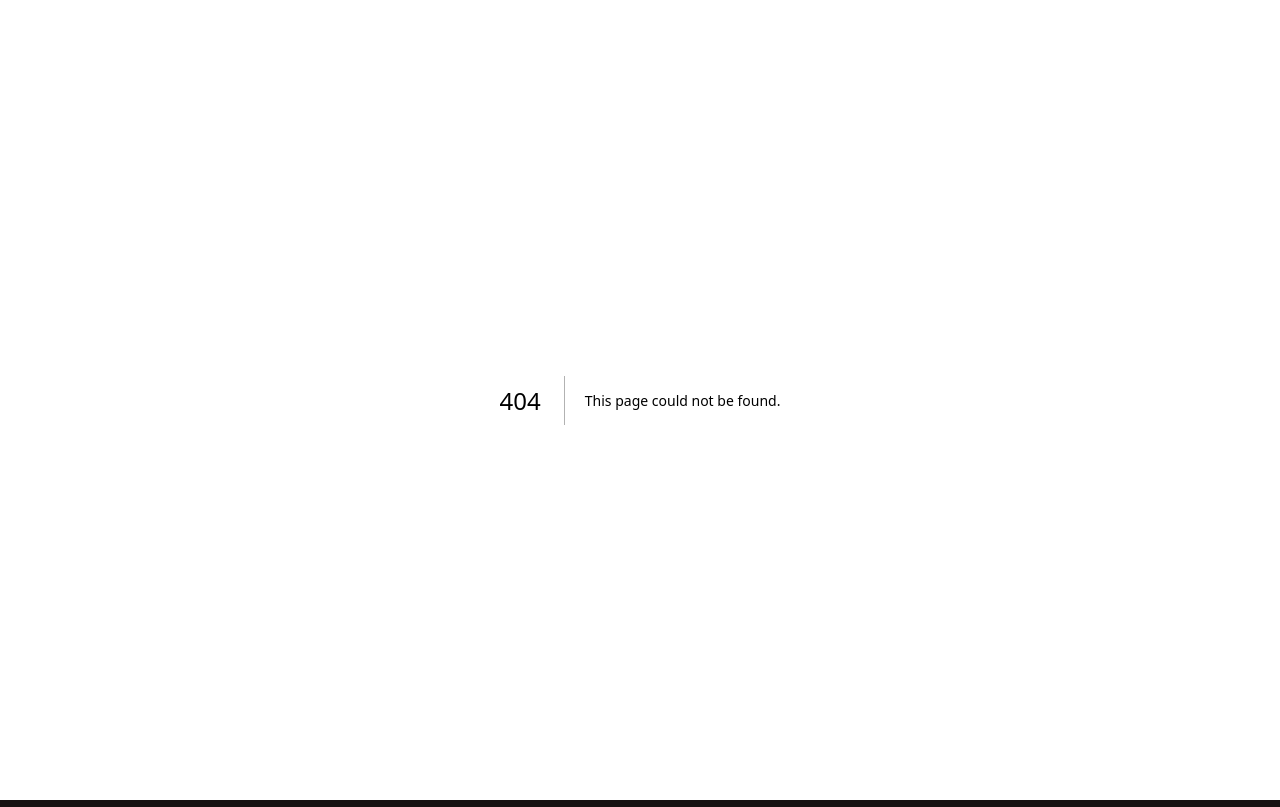
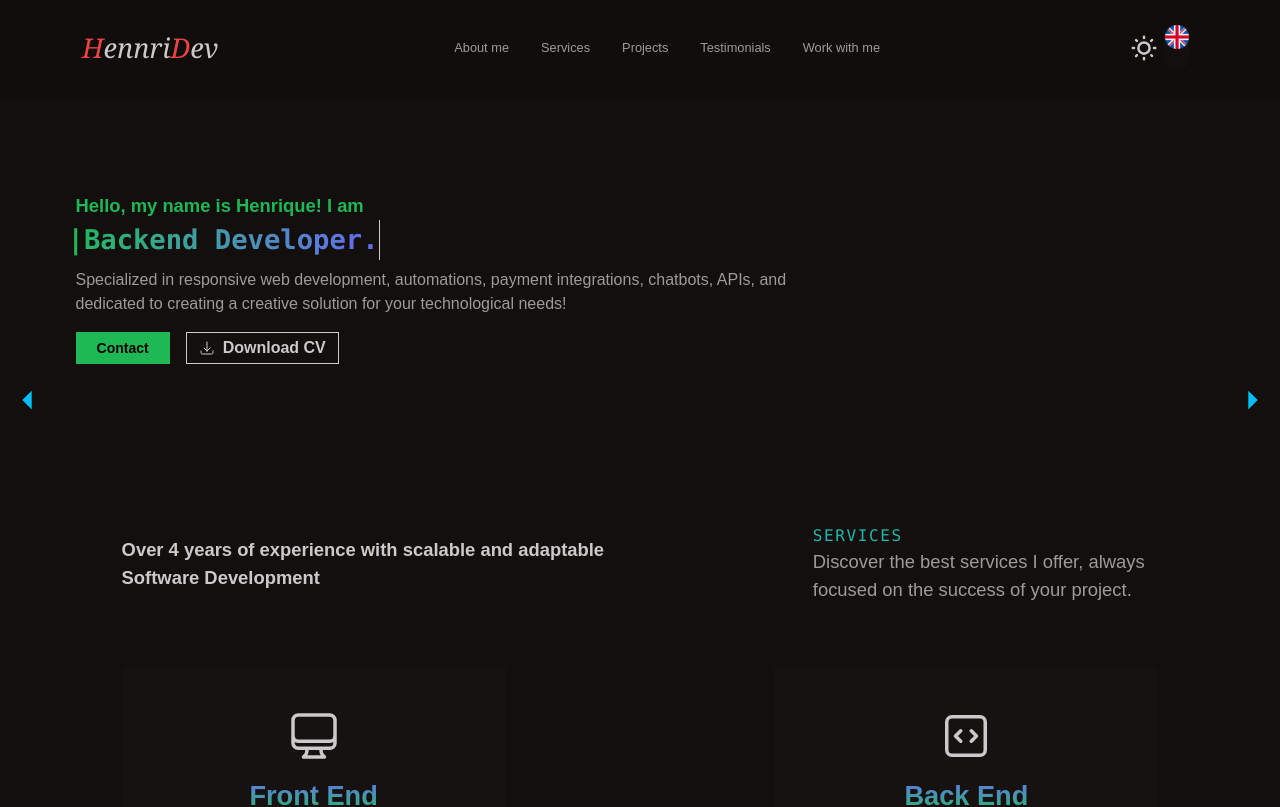
Before and after one commit to henrique307/portfolio-next, a Next.js app: page /en in a window 1280 px wide. Before the commit this address had no page. Shown: the top 807 px of the page. Built offline with nearby package versions, Linux system fonts and the light colour scheme.

Commit message:
fix: locale

```diff
--- /dev/null
+++ b/src/app/[locale]/layout.tsx
@@ -0,0 +1,15 @@
+import { notFound } from "next/navigation";
+
+const locales = ["pt", "en", "es"];
+
+export default async function LocaleLayout({
+  children,
+  params: { locale },
+}: {
+  children: React.ReactNode;
+  params: { locale: string };
+}) {
+  if (!locales.includes(locale)) notFound();
+
+  return children;
+}
--- /dev/null
+++ b/src/app/[locale]/page.tsx
@@ -0,0 +1,13 @@
+import { HeaderComponent } from "../components/header/header";
+import { FooterComponent } from "../components/footer/footer";
+import { MainComponent } from "../components/main/main";
+
+export default function Home() {
+  return (
+    <>
+      <HeaderComponent />
+      <MainComponent />
+      <FooterComponent />
+    </>
+  );
+}
--- a/src/app/components/header/header.tsx
+++ b/src/app/components/header/header.tsx
@@ -1,33 +1,27 @@
-"use client"
+"use client";
 
 import "./header.css";
 import { Logo } from "../../utils/logo";
 import { Settings, Themes } from "../../utils/icons/icons";
 import { useTranslation } from "react-i18next";
+import { useRouter, usePathname } from "next/navigation";
+import Link from "next/link";
 
 export function HeaderComponent() {
   const { t, i18n } = useTranslation("global");
   const navItems = t("header.sections", { returnObjects: true }) as NavItem[];
+  const router = useRouter();
+  const pathname = usePathname();
+
+  const locales = ["pt", "en", "es"];
 
   const langs = [
-    {
-      url: "images/languages/espanha.png",
-      name: "es",
-    },
-    {
-      url: "images/languages/reino-unido.png",
-      name: "en",
-    },
-    {
-      url: "images/languages/brasil.png",
-      name: "pt",
-    },
+    { url: "images/languages/espanha.png", name: "es" },
+    { url: "images/languages/reino-unido.png", name: "en" },
+    { url: "images/languages/brasil.png", name: "pt" },
   ];
 
-  function handleLanguageChange(lang: string) {
-    i18n.changeLanguage(lang);
-  }
-
+  // restante do JSX igual, sem nenhuma alteração
   return (
     <section className="z-20 drawer text-base-content">
       <input id="my-drawer-3" type="checkbox" className="drawer-toggle" />
@@ -64,7 +58,10 @@ export function HeaderComponent() {
                 {navItems.map((item, i) => {
                   return (
                     <li key={i}>
-                      <a className="text-clamp-subtext opacity-75" href={item.link}>
+                      <a
+                        className="text-clamp-subtext opacity-75"
+                        href={item.link}
+                      >
                         {item.nome}
                       </a>
                     </li>
@@ -72,19 +69,9 @@ export function HeaderComponent() {
                 })}
               </ul>
             </div>
-            <div className="dropdown dropdown-hover">
-              <div
-                tabIndex={0}
-                role="button"
-                className="btn m-1 bg-base-300 border-transparent"
-              >
-                <Settings className="bg-base-300" />
-              </div>
-              <ul
-                tabIndex={0}
-                className="dropdown-content gap-2 menu bg-base-100 rounded-box z-[1] w-fit p-2 shadow"
-              >
-                <Themes className="w-1/2 mx-auto aspect-square" />
+            <ul className="menu menu-horizontal flex-nowrap rounded-box">
+              <Themes className="w-1/3 mx-auto aspect-square" />
+              <li>
                 <details>
                   <ul>
                     {langs.map((lang, i) => {
@@ -92,26 +79,35 @@ export function HeaderComponent() {
                       return (
                         <li key={i}>
                           <a
-                            onClick={() => handleLanguageChange(lang.name)}
+                            href={`/${lang.name}`}
                             className="uppercase flex justify-center"
                           >
-                            <img src={lang.url as string} alt={lang.name} className="rounded-full w-5" />
+                            <img
+                              src={lang.url as string}
+                              alt={lang.name}
+                              className="rounded-full w-5"
+                            />
                           </a>
                         </li>
                       );
                     })}
                   </ul>
-                  <summary className="btn cursor-pointer bg-base-200">
+                  <summary className="btn cursor-pointer after:content-none p-0">
                     {langs.map(
                       (lang, i) =>
                         i18n.language === lang.name && (
-                          <img src={lang.url as string} alt={lang.name} className="min-w-6 mx-auto" key={i} />
-                        )
+                          <img
+                            src={lang.url as string}
+                            alt={lang.name}
+                            className="w-6 mx-auto"
+                            key={i}
+                          />
+                        ),
                     )}
                   </summary>
                 </details>
-              </ul>
-            </div>
+              </li>
+            </ul>
           </div>
         </div>
         {/* Page content here */}
--- a/src/app/layout.tsx
+++ b/src/app/layout.tsx
@@ -1,8 +1,8 @@
-"use client"
+"use client";
 
-import { Providers } from "./providers/i18n.provider";
+import { Providers } from "./providers";
 import Script from "next/script";
-import "./globals.css"
+import "./globals.css";
 
 export default function RootLayout({
   children,
@@ -13,47 +13,90 @@ export default function RootLayout({
     <html lang="pt-BR" className="scroll-smooth" data-theme="forest">
       <head>
         <meta charSet="UTF-8" />
-        <link rel="icon" href="images/icons/hd.ico" sizes="16x16 32x32 48x48 192x192 512x512" type="image/x-icon" />
+        <link
+          rel="icon"
+          href="images/icons/hd.ico"
+          sizes="16x16 32x32 48x48 192x192 512x512"
+          type="image/x-icon"
+        />
         <link rel="canonical" href="https://hennridev.work" />
 
         {/* <!-- Open Graph Tags --> */}
         <meta property="og:type" content="website" />
         <meta property="og:locale" content="pt_BR.UTF-8" />
-        <meta property="og:site_name" content="Hennridev | Desenvolvimento de Software" />
-        <meta property="og:title" content="HennriDev - Desenvolvimento Web & Automação" />
-        <meta property="og:description" content="Criação de sistemas escaláveis, automação e integrações de API para seu negócio." />
-        <meta property="og:image" itemProp="image" content="images/icons/hd.ico" />
+        <meta
+          property="og:site_name"
+          content="Hennridev | Desenvolvimento de Software"
+        />
+        <meta
+          property="og:title"
+          content="HennriDev - Desenvolvimento Web & Automação"
+        />
+        <meta
+          property="og:description"
+          content="Criação de sistemas escaláveis, automação e integrações de API para seu negócio."
+        />
+        <meta
+          property="og:image"
+          itemProp="image"
+          content="images/icons/hd.ico"
+        />
 
         {/* <!-- TODO: imagem deve ser 1200x630 --> */}
-        <meta property="og:image:alt" content="HennriDev - Desenvolvimento Web & Automação" />
+        <meta
+          property="og:image:alt"
+          content="HennriDev - Desenvolvimento Web & Automação"
+        />
         <meta property="og:url" content="https://hennridev.work" />
         {/* <!-- Fim Open Graph Tags --> */}
 
         {/* <!-- Twitter Tags--> */}
         <meta name="twitter:card" content="summary_large_image" />
-        <meta name="twitter:title" content="HennriDev - Desenvolvimento Web & Automação" />
-        <meta name="twitter:description" content="Desenvolvimento de software especializado em aplicações modernas e escaláveis." />
+        <meta
+          name="twitter:title"
+          content="HennriDev - Desenvolvimento Web & Automação"
+        />
+        <meta
+          name="twitter:description"
+          content="Desenvolvimento de software especializado em aplicações modernas e escaláveis."
+        />
         <meta name="twitter:url" content="https://hennridev.work" />
-        <meta name="twitter:description" content="Henrique Florencio, Desenvolvedor de Software especializado em desenvolvimento web responsivo e escalável!" />
+        <meta
+          name="twitter:description"
+          content="Henrique Florencio, Desenvolvedor de Software especializado em desenvolvimento web responsivo e escalável!"
+        />
         <meta name="twitter:image" content="images/icons/hd.ico" />
-        <meta name="twitter:image:alt" content="HennriDev - Desenvolvimento Web & Automação" />
+        <meta
+          name="twitter:image:alt"
+          content="HennriDev - Desenvolvimento Web & Automação"
+        />
         {/* <!-- Fim Twitter Tags--> */}
 
         <meta name="apple-mobile-web-app-capable" content="yes" />
         <meta name="mobile-web-app-capable" content="yes" />
-        <meta name="description" content="Desenvolvimento de software especializado em aplicações web modernas, responsivas e escaláveis. React, Node.js, API Rest, Integrações e Automação." />
-        <meta name="keywords" content="Henrique Florencio, Desenvolvedor, Desenvolvimento, Programador, Software, Fullstack, Frontend, Backend, Mobile, Integração de APIs, Automação, SEO, Google, TypeScript, Java, SQL, React, Node.js, Next.js, MongoDB, API REST, Chatbot, Web Scraping, Freelancer, Website, Aplicativo, Responsivo, UX, UI, Ecommerce, Hennridev" />
+        <meta
+          name="description"
+          content="Desenvolvimento de software especializado em aplicações web modernas, responsivas e escaláveis. React, Node.js, API Rest, Integrações e Automação."
+        />
+        <meta
+          name="keywords"
+          content="Henrique Florencio, Desenvolvedor, Desenvolvimento, Programador, Software, Fullstack, Frontend, Backend, Mobile, Integração de APIs, Automação, SEO, Google, TypeScript, Java, SQL, React, Node.js, Next.js, MongoDB, API REST, Chatbot, Web Scraping, Freelancer, Website, Aplicativo, Responsivo, UX, UI, Ecommerce, Hennridev"
+        />
         <meta name="title" content="Hennridev | Desenvolvimento de Software" />
-        <link rel="stylesheet" href="https://cdnjs.cloudflare.com/ajax/libs/animate.css/4.1.1/animate.min.css" />
-        <link rel="stylesheet" href="https://cdn.jsdelivr.net/gh/devicons/devicon@latest/devicon.min.css" />
+        <link
+          rel="stylesheet"
+          href="https://cdnjs.cloudflare.com/ajax/libs/animate.css/4.1.1/animate.min.css"
+        />
+        <link
+          rel="stylesheet"
+          href="https://cdn.jsdelivr.net/gh/devicons/devicon@latest/devicon.min.css"
+        />
         <meta name="viewport" content="width=device-width, initial-scale=1.0" />
 
         <title>HennriDev | Soluções em Desenvolvimento de Software</title>
       </head>
       <body>
-        <Providers>
-          {children}
-        </Providers>
+        <Providers>{children}</Providers>
         <Script
           id="organization-jsonld"
           type="application/ld+json"
@@ -72,13 +115,13 @@ export default function RootLayout({
                 telephone: "+55 21 99086-8835",
                 contactType: "customer support",
                 areaServed: "BR",
-                availableLanguage: "Portuguese"
+                availableLanguage: "Portuguese",
               },
               sameAs: [
                 "https://www.linkedin.com/in/henrique-florencio-dev/",
-                "https://github.com/henrique307"
-              ]
-            })
+                "https://github.com/henrique307",
+              ],
+            }),
           }}
         />
       </body>
--- a/src/app/page.tsx
+++ /dev/null
@@ -1,13 +0,0 @@
-import { HeaderComponent } from "./components/header/header";
-import { FooterComponent } from "./components/footer/footer";
-import { MainComponent } from "./components/main/main";
-
-export default function Home() {
-  return (
-    <>
-      <HeaderComponent />
-      <MainComponent />
-      <FooterComponent />
-    </>
-  );
-}
--- a/src/app/providers/i18n.provider.tsx
+++ b/src/app/providers/i18n.provider.tsx
@@ -1,15 +1,18 @@
-// app/providers.tsx
 "use client";
 
-import "@/app/translations/i18n";
-import { QueryClient, QueryClientProvider } from "@tanstack/react-query";
+import { useEffect } from "react";
+import { useParams } from "next/navigation";
+import i18n from "../translations/i18n";
 
-const queryClient = new QueryClient();
+export function I18nProvider({ children }: { children: React.ReactNode }) {
+  const params = useParams();
+  const locale = (params?.locale as string) || "pt";
 
-export function Providers({ children }: { children: React.ReactNode }) {
-  return (
-    <QueryClientProvider client={queryClient}>
-      {children}
-    </QueryClientProvider>
-  )
+  useEffect(() => {
+    if (i18n.language !== locale) {
+      i18n.changeLanguage(locale);
+    }
+  }, [locale]);
+
+  return <>{children}</>;
 }
--- /dev/null
+++ b/src/app/providers/index.tsx
@@ -0,0 +1,12 @@
+"use client";
+
+import { I18nProvider } from "./i18n.provider";
+import { TanStackProvider } from "./tanstack.provider";
+
+export function Providers({ children }: { children: React.ReactNode }) {
+  return (
+    <TanStackProvider>
+      <I18nProvider>{children}</I18nProvider>
+    </TanStackProvider>
+  );
+}
--- /dev/null
+++ b/src/app/providers/tanstack.provider.tsx
@@ -0,0 +1,13 @@
+// app/providers.tsx
+"use client";
+
+import "@/app/translations/i18n";
+import { QueryClient, QueryClientProvider } from "@tanstack/react-query";
+
+const queryClient = new QueryClient();
+
+export function TanStackProvider({ children }: { children: React.ReactNode }) {
+  return (
+    <QueryClientProvider client={queryClient}>{children}</QueryClientProvider>
+  );
+}
--- a/src/app/utils/icons/icons.tsx
+++ b/src/app/utils/icons/icons.tsx
@@ -97,7 +97,7 @@ export function Themes(props: IconInterface) {
       <svg
         className="swap-off fill-current w-10 h-10"
         xmlns="http://www.w3.org/2000/svg"
-        viewBox="0 0 25 25"
+        viewBox="0 0 24 24"
       >
         <path d="M5.64,17l-.71.71a1,1,0,0,0,0,1.41,1,1,0,0,0,1.41,0l.71-.71A1,1,0,0,0,5.64,17ZM5,12a1,1,0,0,0-1-1H3a1,1,0,0,0,0,2H4A1,1,0,0,0,5,12Zm7-7a1,1,0,0,0,1-1V3a1,1,0,0,0-2,0V4A1,1,0,0,0,12,5ZM5.64,7.05a1,1,0,0,0,.7.29,1,1,0,0,0,.71-.29,1,1,0,0,0,0-1.41l-.71-.71A1,1,0,0,0,4.93,6.34Zm12,.29a1,1,0,0,0,.7-.29l.71-.71a1,1,0,1,0-1.41-1.41L17,5.64a1,1,0,0,0,0,1.41A1,1,0,0,0,17.66,7.34ZM21,11H20a1,1,0,0,0,0,2h1a1,1,0,0,0,0-2Zm-9,8a1,1,0,0,0-1,1v1a1,1,0,0,0,2,0V20A1,1,0,0,0,12,19ZM18.36,17A1,1,0,0,0,17,18.36l.71.71a1,1,0,0,0,1.41,0,1,1,0,0,0,0-1.41ZM12,6.5A5.5,5.5,0,1,0,17.5,12,5.51,5.51,0,0,0,12,6.5Zm0,9A3.5,3.5,0,1,1,15.5,12,3.5,3.5,0,0,1,12,15.5Z" />
       </svg>
@@ -106,7 +106,7 @@ export function Themes(props: IconInterface) {
       <svg
         className="swap-on fill-current w-10 h-10"
         xmlns="http://www.w3.org/2000/svg"
-        viewBox="0 0 24 24"
+        viewBox="0 0 23 23"
       >
         <path d="M21.64,13a1,1,0,0,0-1.05-.14,8.05,8.05,0,0,1-3.37.73A8.15,8.15,0,0,1,9.08,5.49a8.59,8.59,0,0,1,.25-2A1,1,0,0,0,8,2.36,10.14,10.14,0,1,0,22,14.05,1,1,0,0,0,21.64,13Zm-9.5,6.69A8.14,8.14,0,0,1,7.08,5.22v.27A10.15,10.15,0,0,0,17.22,15.63a9.79,9.79,0,0,0,2.1-.22A8.11,8.11,0,0,1,12.14,19.73Z" />
       </svg>
```
